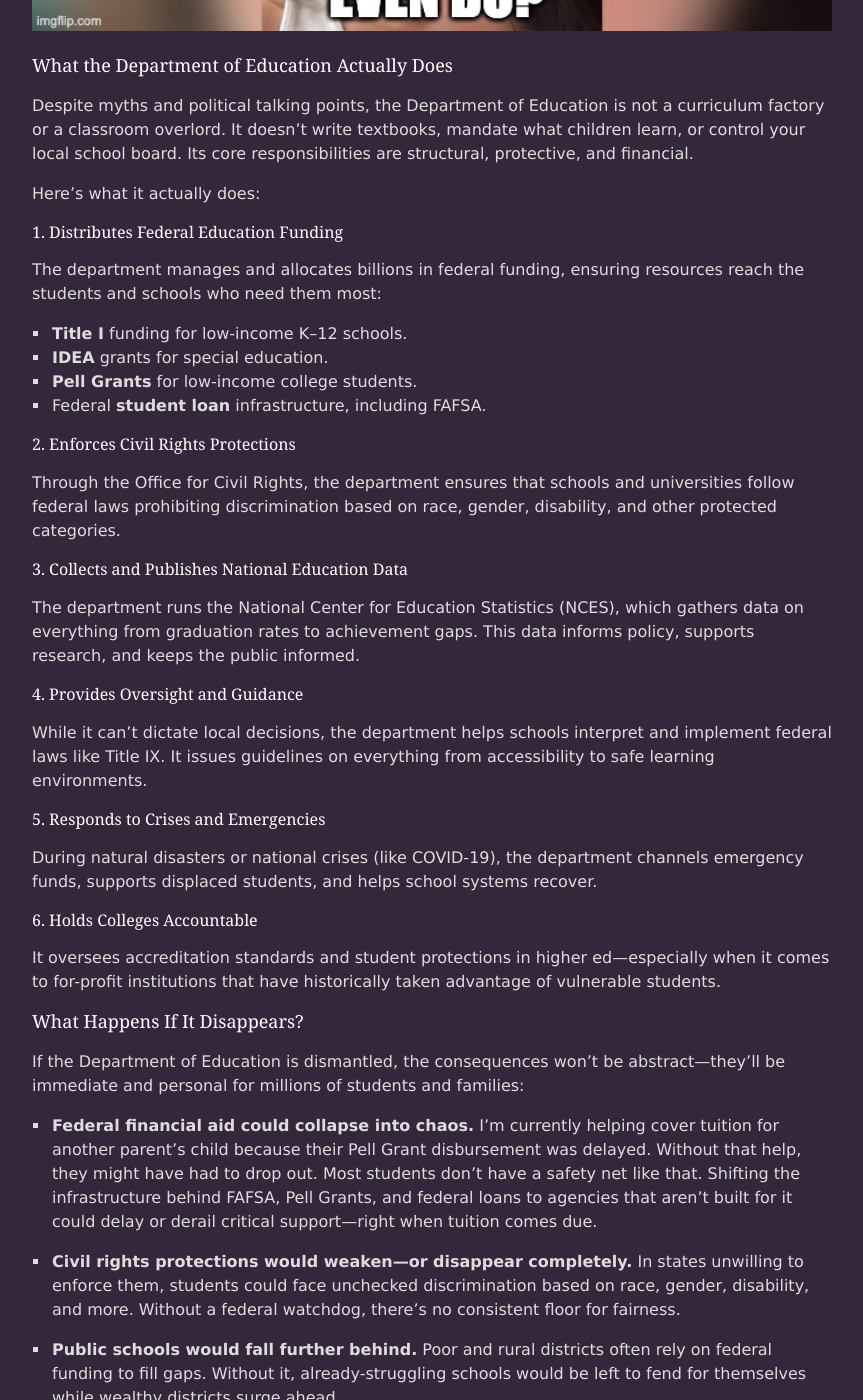
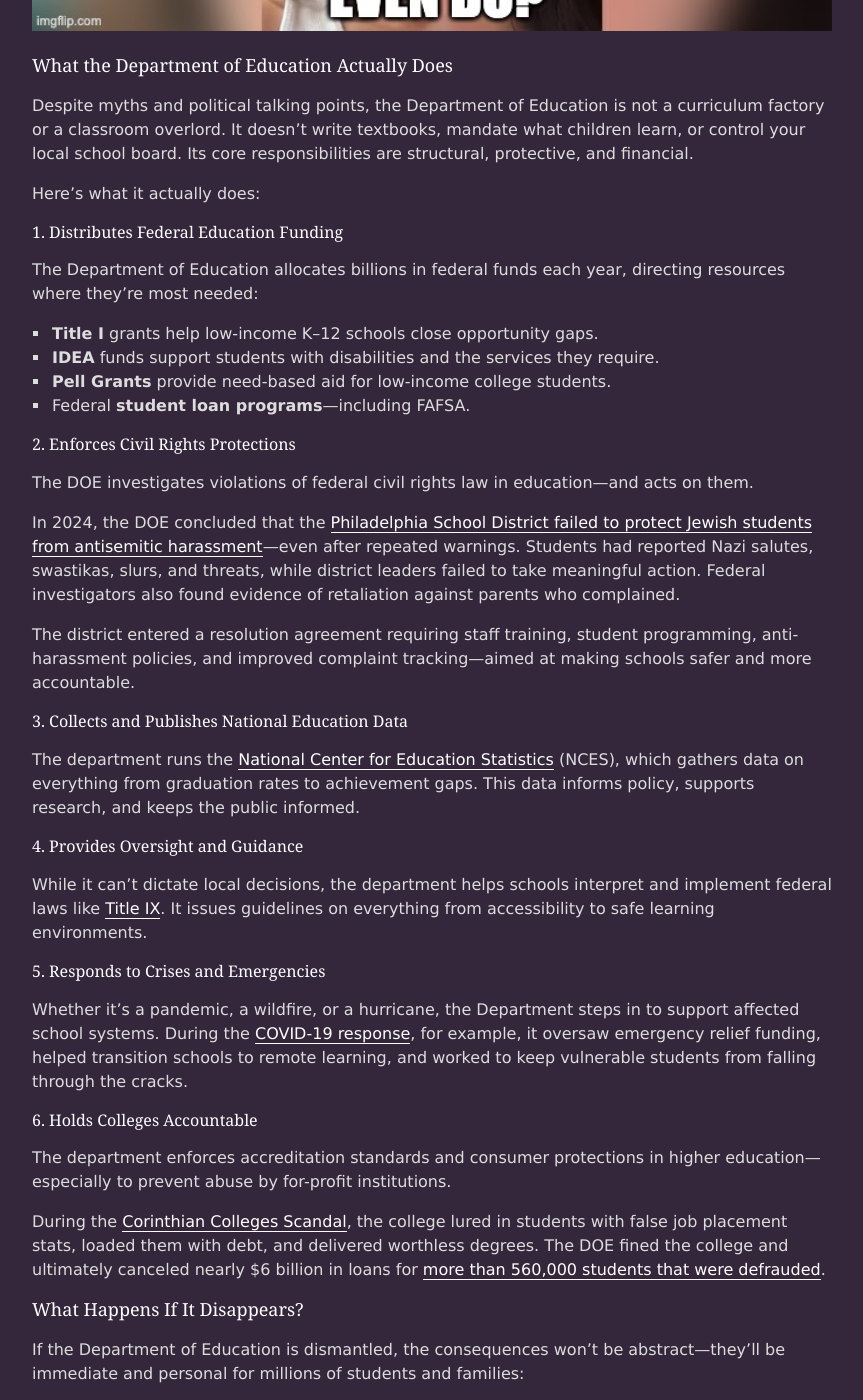
Before and after one commit to jethrolarson/jethrolarson.github.com, a Jekyll site: the page built from _posts/2025-03-25-what-doe-do.md, in a window 1280 px wide and 1400 px high, scrolled down 1136 px. Shown: the whole window, without its empty margins (208-1071 px from the left). Built offline with Jekyll 4.4.1, drawn with Linux system fonts in a browser that asks for light colours; some of the changed text lies outside the part shown.

Commit message:
strengthened cases and links in DOE article

```diff
--- a/_posts/2025-03-25-what-doe-do.md
+++ b/_posts/2025-03-25-what-doe-do.md
@@ -8,13 +8,13 @@
 
 ## What’s really at stake as we dismantle the DOE
 
-In March 2025, President Trump signed an executive order directing Education Secretary Linda McMahon to begin the process of [dismantling the U.S. Department of Education](https://www.whitehouse.gov/presidential-actions/2025/03/improving-education-outcomes-by-empowering-parents-states-and-communities/). The order aims to close the department "to the maximum extent appropriate and permitted by law" and transfer many of its functions to other agencies.
+Five days ago (March 20, 2025), President Trump signed an executive order directing Education Secretary Linda McMahon to begin the process of [dismantling the U.S. Department of Education](https://www.whitehouse.gov/presidential-actions/2025/03/improving-education-outcomes-by-empowering-parents-states-and-communities/). The order aims to close the department "to the maximum extent appropriate and permitted by law" and transfer many of its functions to other agencies.
 
 This includes moving the $1.6 trillion federal student loan portfolio to the Small Business Administration, and shifting special education and school nutrition programs to the Department of Health and Human Services. The order also prioritizes routing federal education dollars to private institutions through school choice programs, and explicitly seeks to defund initiatives that promote diversity, equity, and inclusion.
 
-While Congress must approve any formal elimination of the department, the administration has already laid off nearly half its staff. Major lawsuits are now underway, with teachers' unions and civil rights organizations accusing the administration of overstepping its authority. Even some Republican lawmakers—particularly those from rural districts—have raised concerns about the fallout for public schools.
+While Congress must approve any formal elimination of the department, the administration has already laid off nearly half its staff. Major lawsuits are already underway, with teachers' unions and civil rights organizations accusing the administration of overstepping its authority. Even some Republicans—particularly those from rural districts—have raised concerns about the fallout for public schools.
 
-Given this moment, it’s worth taking a sober look at what the Department of Education actually does, and what might be lost if its dismantling continues unchecked.
+Given this moment, it’s worth taking looking at what the Department of Education actually does, and what might be lost if the destruction continues unabated.
 
 <img src="/images/doe_do.png" alt="Meme: What the fuck does the DOE even do?" class="image-width-full" />
 
@@ -26,32 +26,35 @@
 
 ### 1. Distributes Federal Education Funding
 
-The department manages and allocates billions in federal funding, ensuring resources reach the students and schools who need them most:
+The Department of Education allocates billions in federal funds each year, directing resources where they're most needed:
 
-- **Title I** funding for low-income K–12 schools.
-- **IDEA** grants for special education.
-- **Pell Grants** for low-income college students.
-- Federal **student loan** infrastructure, including FAFSA.
+- **Title I** grants help low-income K–12 schools close opportunity gaps.
+- **IDEA** funds support students with disabilities and the services they require.
+- **Pell Grants** provide need-based aid for low-income college students.
+- Federal **student loan programs**—including FAFSA.
 
 ### 2. Enforces Civil Rights Protections
+The DOE investigates violations of federal civil rights law in education—and acts on them.
 
-Through the Office for Civil Rights, the department ensures that schools and universities follow federal laws prohibiting discrimination based on race, gender, disability, and other protected categories.
+In 2024, the DOE concluded that the [Philadelphia School District failed to protect Jewish students from antisemitic harassment](https://apnews.com/article/philadelphia-school-district-antisemitism-complaint-5d7833d4630d7883e3bc3991f30bae2f)—even after repeated warnings. Students had reported Nazi salutes, swastikas, slurs, and threats, while district leaders failed to take meaningful action. Federal investigators also found evidence of retaliation against parents who complained.
+
+The district entered a resolution agreement requiring staff training, student programming, anti-harassment policies, and improved complaint tracking—aimed at making schools safer and more accountable.
 
 ### 3. Collects and Publishes National Education Data
 
-The department runs the National Center for Education Statistics (NCES), which gathers data on everything from graduation rates to achievement gaps. This data informs policy, supports research, and keeps the public informed.
+The department runs the [National Center for Education Statistics](https://nces.ed.gov/) (NCES), which gathers data on everything from graduation rates to achievement gaps. This data informs policy, supports research, and keeps the public informed.
 
 ### 4. Provides Oversight and Guidance
 
-While it can’t dictate local decisions, the department helps schools interpret and implement federal laws like Title IX. It issues guidelines on everything from accessibility to safe learning environments.
+While it can’t dictate local decisions, the department helps schools interpret and implement federal laws like [Title IX](https://www.justice.gov/crt/title-ix). It issues guidelines on everything from accessibility to safe learning environments.
 
 ### 5. Responds to Crises and Emergencies
-
-During natural disasters or national crises (like COVID-19), the department channels emergency funds, supports displaced students, and helps school systems recover.
+Whether it’s a pandemic, a wildfire, or a hurricane, the Department steps in to support affected school systems. During the [COVID-19 response](https://www.ed.gov/teaching-and-administration/safe-learning-environments/covid-19), for example, it oversaw emergency relief funding, helped transition schools to remote learning, and worked to keep vulnerable students from falling through the cracks.
 
 ### 6. Holds Colleges Accountable
+The department enforces accreditation standards and consumer protections in higher education—especially to prevent abuse by for-profit institutions.
 
-It oversees accreditation standards and student protections in higher ed—especially when it comes to for-profit institutions that have historically taken advantage of vulnerable students.
+During the [Corinthian Colleges Scandal](https://www.ppsl.org/news/news/press-releases/former-corinthian-students-claim-victory-at-the-department-of-educations-debt-cancellation-announcement-press-release), the college lured in students with false job placement stats, loaded them with debt, and delivered worthless degrees. The DOE fined the college and ultimately canceled nearly $6 billion in loans for [more than 560,000 students that were defrauded](https://en.wikipedia.org/wiki/Corinthian_Colleges#Federal_investigation_in_the_United_States).
 
 ## What Happens If It Disappears?
 
```
